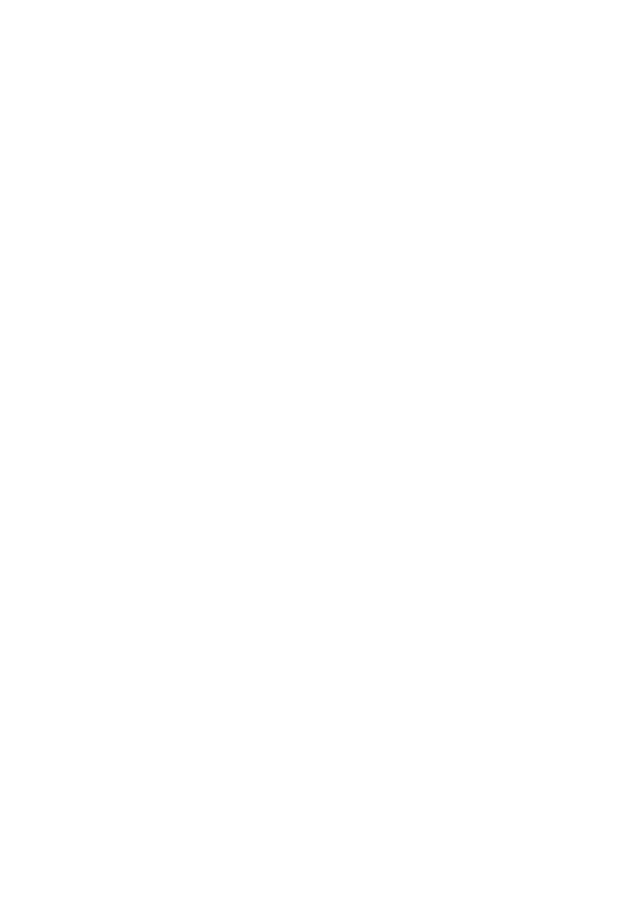
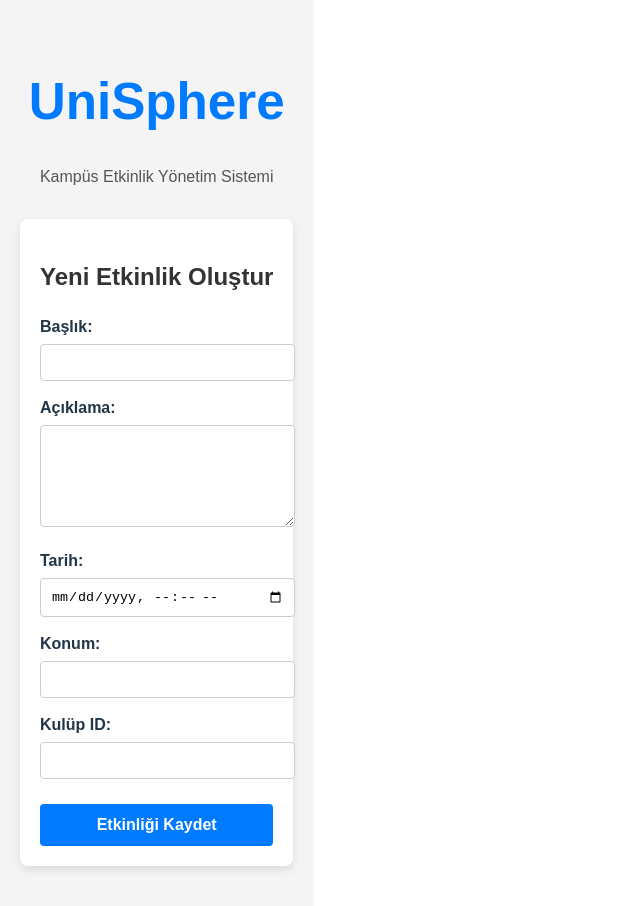
Before and after one commit to AliImranGezgen/UniSphere, a React app in the folder frontend/: page /event-create in a window 1280 px wide. Before the commit this address had no page. Shown: the whole page, without its empty margins (0-640 px from the left). Before the commit the page ends 800 px from the top, so only its background shows below. Built offline with nearby package versions, Linux system fonts and the light colour scheme; the HTML template or start-up script is replaced by a standard one.

Commit message:
hafta3'de ömerin görevleri tamamlandı.
* feat: EventForm eklendi (Güncel branch ile uyumlu)

* feat: App.tsx güncellendi, form ana sayfaya eklendi

* fix: routing eklendi

* fix: App.tsx çakışması çözüldü, routing eklendi

```diff
--- a/frontend/src/App.tsx
+++ b/frontend/src/App.tsx
@@ -1,20 +1,58 @@
-import { BrowserRouter, Routes, Route } from "react-router-dom"
-import Dashboard from "./pages/Dashboard/Dashboard"
+import { BrowserRouter, Routes, Route } from "react-router-dom";
+import Dashboard from "./pages/Dashboard/Dashboard";
+import EventForm from "./components/EventForm";
 
-// Ana uygulama bileşeni.
-// Router burada tanımlanır ve sayfa yönlendirmeleri yapılır.
+// Ana uygulama bileşeni
 function App() {
   return (
+    // Router tüm uygulamayı sarar
     <BrowserRouter>
-      <Routes>
-        {/* Ana sayfa Dashboard'a yönlendirilir */}
-        <Route path="/" element={<Dashboard />} />
 
-        {/* Dashboard sayfası için route */}
-        <Route path="/dashboard" element={<Dashboard />} />
-      </Routes>
+      {/* Genel sayfa tasarımı */}
+      <div
+        style={{
+          backgroundColor: "#f4f4f4",
+          minHeight: "100vh",
+          padding: "40px 20px",
+          fontFamily: "sans-serif",
+        }}
+      >
+
+        {/* Üst başlık alanı */}
+        <div
+          style={{
+            maxWidth: "600px",
+            margin: "0 auto",
+            marginBottom: "30px",
+            textAlign: "center",
+          }}
+        >
+          {/* Proje başlığı */}
+          <h1 style={{ color: "#007BFF" }}>UniSphere</h1>
+
+          {/* Alt açıklama */}
+          <p style={{ color: "#555" }}>
+            Kampüs Etkinlik Yönetim Sistemi
+          </p>
+        </div>
+
+        {/* Sayfa yönlendirmeleri burada yapılır */}
+        <Routes>
+
+          {/* Ana sayfa -> Dashboard */}
+          <Route path="/" element={<Dashboard />} />
+
+          {/* Dashboard sayfası */}
+          <Route path="/dashboard" element={<Dashboard />} />
+
+          {/* Etkinlik oluşturma formu */}
+          <Route path="/event-create" element={<EventForm />} />
+
+        </Routes>
+      </div>
     </BrowserRouter>
-  )
+  );
 }
 
-export default App
+// Component dışa aktarılır
+export default App;
--- /dev/null
+++ b/frontend/src/components/EventForm.tsx
@@ -0,0 +1,124 @@
+import React, { useState } from 'react';
+
+// Bekçinin istediği "Kimlik Kartı" (Type Definition)
+interface EventData {
+  id?: number;
+  title?: string;
+  description?: string;
+  date?: string;
+  location?: string;
+  clubId?: string;
+}
+
+interface EventFormProps {
+  initialData?: EventData; // "any" kelimesini sildik, yerine kimliği koyduk!
+}
+
+const EventForm: React.FC<EventFormProps> = ({ initialData }) => {
+  const [formData, setFormData] = useState({
+    baslik: initialData?.title || '',
+    aciklama: initialData?.description || '',
+    tarih: initialData?.date || '',
+    konum: initialData?.location || '',
+    kulupId: initialData?.clubId || ''
+  });
+
+  const [errors, setErrors] = useState({ baslik: '', aciklama: '', tarih: '', konum: '', kulupId: '' });
+
+  const handleChange = (e: React.ChangeEvent<HTMLInputElement | HTMLTextAreaElement>) => {
+    setFormData({ ...formData, [e.target.name]: e.target.value });
+    setErrors({ ...errors, [e.target.name]: '' });
+  };
+
+  const handleSubmit = async (e: React.FormEvent) => {
+    e.preventDefault();
+
+    const newErrors = { baslik: '', aciklama: '', tarih: '', konum: '', kulupId: '' };
+    let isValid = true;
+
+    if (!formData.baslik.trim()) { newErrors.baslik = 'Başlık boş bırakılamaz!'; isValid = false; }
+    if (!formData.aciklama.trim()) { newErrors.aciklama = 'Açıklama boş bırakılamaz!'; isValid = false; }
+    if (!formData.konum.trim()) { newErrors.konum = 'Konum boş bırakılamaz!'; isValid = false; }
+    if (!formData.kulupId) { newErrors.kulupId = 'Kulüp ID boş bırakılamaz!'; isValid = false; }
+    if (!formData.tarih) { newErrors.tarih = 'Tarih boş bırakılamaz!'; isValid = false; }
+
+    setErrors(newErrors);
+
+    if (isValid) {
+      try {
+        const url = initialData
+          ? `http://localhost:5182/api/events/${initialData.id}`
+          : 'http://localhost:5182/api/events';
+
+        const method = initialData ? 'PUT' : 'POST';
+
+        // 'const response =' kısmını sildik, sadece işlemi yapıp geçiyoruz
+        await fetch(url, {
+          method: method,
+          headers: { 'Content-Type': 'application/json' },
+          body: JSON.stringify({
+            title: formData.baslik,
+            description: formData.aciklama,
+            date: formData.tarih,
+            location: formData.konum,
+            clubId: parseInt(formData.kulupId)
+          })
+        });
+
+        const mesaj = initialData ? "Etkinlik başarıyla GÜNCELLENDİ!" : "Yeni etkinlik KAYDEDİLDİ!";
+        alert(mesaj + " (Backend rotası hazır olduğunda 200 OK dönecek 🚀)");
+
+      } catch (error) {
+        console.error("API Hatası:", error);
+      }
+    }
+  };
+
+  return (
+    <div style={{ maxWidth: '500px', margin: '0 auto', padding: '20px', fontFamily: 'sans-serif', backgroundColor: 'white', borderRadius: '8px', boxShadow: '0 4px 8px rgba(0,0,0,0.1)' }}>
+      <h2 style={{ textAlign: 'center', color: '#333' }}>
+        {initialData ? 'Etkinliği Düzenle' : 'Yeni Etkinlik Oluştur'}
+      </h2>
+
+      <form onSubmit={handleSubmit} style={{ display: 'flex', flexDirection: 'column', gap: '15px' }}>
+
+        <div>
+          <label style={{ display: 'block', marginBottom: '5px', fontWeight: 'bold' }}>Başlık: </label>
+          <input type="text" name="baslik" value={formData.baslik} onChange={handleChange} style={{ width: '100%', padding: '10px', border: errors.baslik ? '2px solid red' : '1px solid #ccc', borderRadius: '4px' }} />
+          {errors.baslik && <span style={{ color: 'red', fontSize: '13px' }}>{errors.baslik}</span>}
+        </div>
+
+        <div>
+          <label style={{ display: 'block', marginBottom: '5px', fontWeight: 'bold' }}>Açıklama: </label>
+          <textarea name="aciklama" value={formData.aciklama} onChange={handleChange} style={{ width: '100%', padding: '10px', minHeight: '80px', border: errors.aciklama ? '2px solid red' : '1px solid #ccc', borderRadius: '4px' }} />
+          {errors.aciklama && <span style={{ color: 'red', fontSize: '13px' }}>{errors.aciklama}</span>}
+        </div>
+
+        <div>
+          <label style={{ display: 'block', marginBottom: '5px', fontWeight: 'bold' }}>Tarih: </label>
+          <input type="datetime-local" name="tarih" value={formData.tarih} onChange={handleChange} style={{ width: '100%', padding: '10px', border: errors.tarih ? '2px solid red' : '1px solid #ccc', borderRadius: '4px' }} />
+          {errors.tarih && <span style={{ color: 'red', fontSize: '13px' }}>{errors.tarih}</span>}
+        </div>
+
+        <div>
+          <label style={{ display: 'block', marginBottom: '5px', fontWeight: 'bold' }}>Konum: </label>
+          <input type="text" name="konum" value={formData.konum} onChange={handleChange} style={{ width: '100%', padding: '10px', border: errors.konum ? '2px solid red' : '1px solid #ccc', borderRadius: '4px' }} />
+          {errors.konum && <span style={{ color: 'red', fontSize: '13px' }}>{errors.konum}</span>}
+        </div>
+
+        <div>
+          <label style={{ display: 'block', marginBottom: '5px', fontWeight: 'bold' }}>Kulüp ID: </label>
+          <input type="number" name="kulupId" value={formData.kulupId} onChange={handleChange} style={{ width: '100%', padding: '10px', border: errors.kulupId ? '2px solid red' : '1px solid #ccc', borderRadius: '4px' }} />
+          {errors.kulupId && <span style={{ color: 'red', fontSize: '13px' }}>{errors.kulupId}</span>}
+        </div>
+
+        <button type="submit" style={{ padding: '12px', backgroundColor: initialData ? '#28a745' : '#007BFF', color: 'white', border: 'none', borderRadius: '4px', cursor: 'pointer', fontSize: '16px', fontWeight: 'bold', marginTop: '10px' }}>
+          {initialData ? 'Değişiklikleri Güncelle' : 'Etkinliği Kaydet'}
+        </button>
+
+      </form>
+    </div>
+  );
+};
+
+export default EventForm;
```
